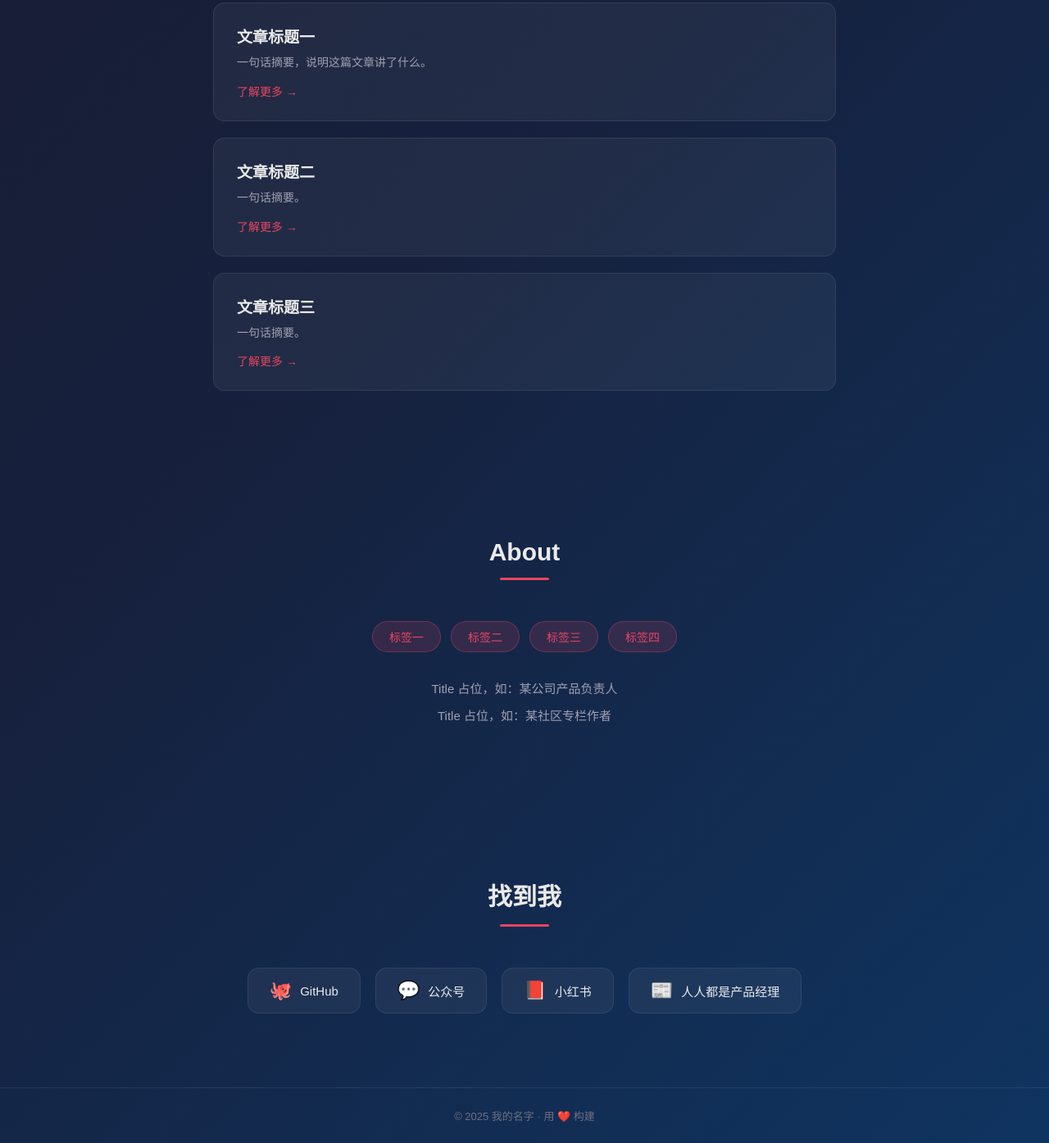
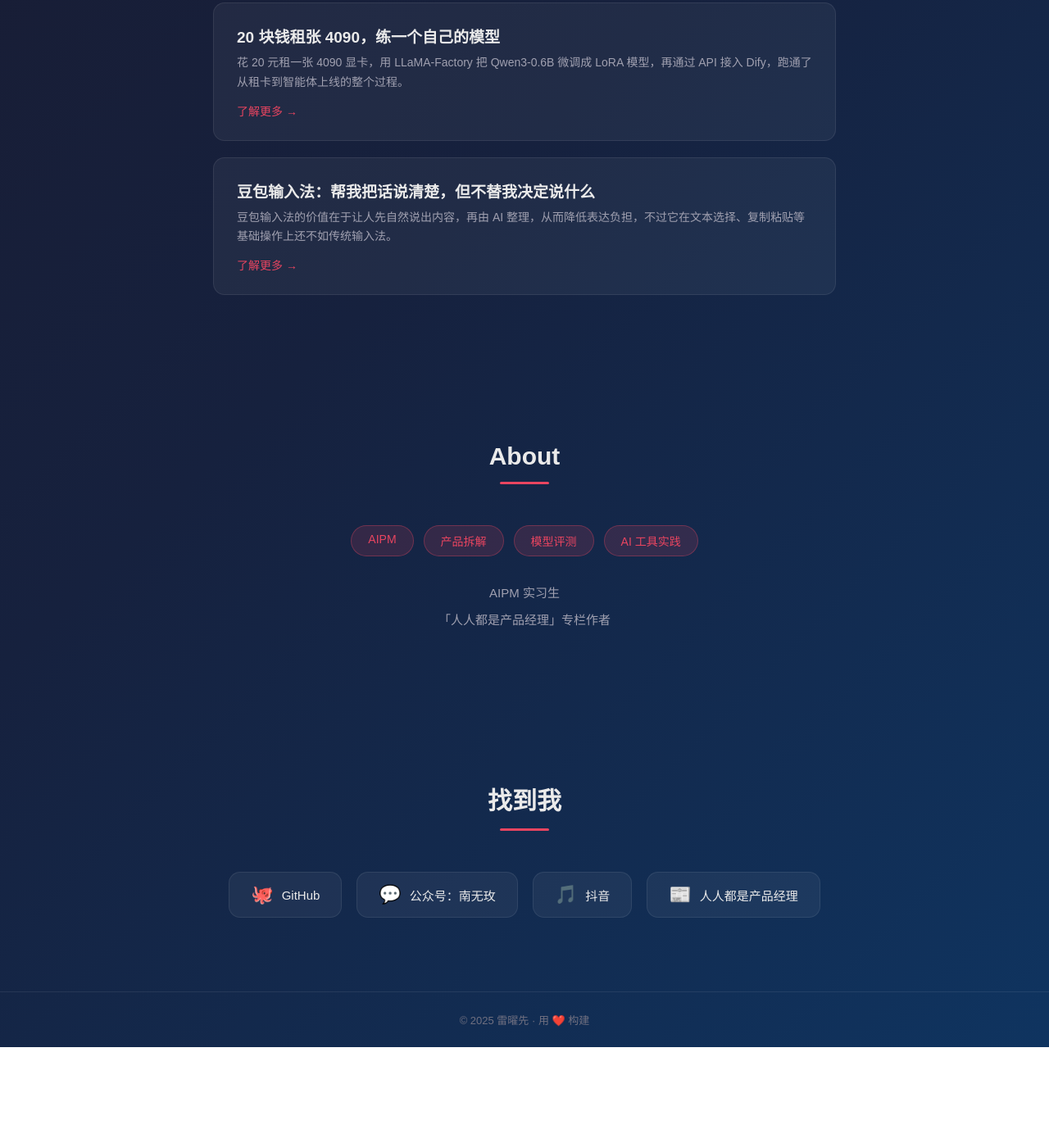
Before and after one commit to NanWuMei/Nanwumei-s-Personal-Homepage, a plain HTML site: page index.html in a window 1280 px wide. Shown: the part 918-2313 px from the top of the page at 82% size. After the commit the page ends 2196 px from the top, so only its background shows below. Drawn offline with Linux system fonts and the light colour scheme.

Commit message:
Update index.html

```diff
--- a/index.html
+++ b/index.html
@@ -3,7 +3,7 @@
 <head>
 <meta charset="UTF-8">
 <meta name="viewport" content="width=device-width, initial-scale=1.0">
-<title>我的名字</title>
+<title>雷曜先</title>
 <style>
   * { margin: 0; padding: 0; box-sizing: border-box; }
   body {
@@ -122,8 +122,8 @@
 
 <header id="home">
   <div class="avatar">👋</div>
-  <h1>你好，我是 <span>你的名字</span></h1>
-  <p>一句话介绍自己，写在这里。</p>
+  <h1>你好，我是 <span>雷曜先</span></h1>
+  <p>AIPM 实习生，乐于拆解与评测产品，落地实用的 skills 与工具。</p>
   <a class="btn" href="#articles">看看我的文章</a>
 </header>
 
@@ -132,19 +132,14 @@
   <h2>文章</h2>
   <div class="articles">
     <div class="article">
-      <h3>文章标题一</h3>
-      <p>一句话摘要，说明这篇文章讲了什么。</p>
-      <a href="https://www.woshipm.com/" target="_blank">了解更多 →</a>
+      <h3>20 块钱租张 4090，练一个自己的模型</h3>
+      <p>花 20 元租一张 4090 显卡，用 LLaMA-Factory 把 Qwen3-0.6B 微调成 LoRA 模型，再通过 API 接入 Dify，跑通了从租卡到智能体上线的整个过程。</p>
+      <a href="https://mp.weixin.qq.com/s/7GFbOJSg6T1-2VCRvGgGww" target="_blank">了解更多 →</a>
     </div>
     <div class="article">
-      <h3>文章标题二</h3>
-      <p>一句话摘要。</p>
-      <a href="https://mp.weixin.qq.com/" target="_blank">了解更多 →</a>
-    </div>
-    <div class="article">
-      <h3>文章标题三</h3>
-      <p>一句话摘要。</p>
-      <a href="https://www.woshipm.com/" target="_blank">了解更多 →</a>
+      <h3>豆包输入法：帮我把话说清楚，但不替我决定说什么</h3>
+      <p>豆包输入法的价值在于让人先自然说出内容，再由 AI 整理，从而降低表达负担，不过它在文本选择、复制粘贴等基础操作上还不如传统输入法。</p>
+      <a href="https://mp.weixin.qq.com/s/OL9-xXK5csdlAFoP4PBE9w" target="_blank">了解更多 →</a>
     </div>
   </div>
 </section>
@@ -154,14 +149,14 @@
   <h2>About</h2>
   <div class="about-box">
     <div class="tags">
-      <span class="tag">标签一</span>
-      <span class="tag">标签二</span>
-      <span class="tag">标签三</span>
-      <span class="tag">标签四</span>
+      <span class="tag">AIPM</span>
+      <span class="tag">产品拆解</span>
+      <span class="tag">模型评测</span>
+      <span class="tag">AI 工具实践</span>
     </div>
     <ul class="titles">
-      <li>Title 占位，如：某公司产品负责人</li>
-      <li>Title 占位，如：某社区专栏作者</li>
+      <li>AIPM 实习生</li>
+      <li>「人人都是产品经理」专栏作者</li>
     </ul>
   </div>
 </section>
@@ -170,14 +165,14 @@
 <section id="links">
   <h2>找到我</h2>
   <div class="socials">
-    <a href="https://github.com/" target="_blank"><span class="icon">🐙</span>GitHub</a>
-    <a href="https://mp.weixin.qq.com/" target="_blank"><span class="icon">💬</span>公众号</a>
-    <a href="https://www.xiaohongshu.com/" target="_blank"><span class="icon">📕</span>小红书</a>
-    <a href="https://www.woshipm.com/" target="_blank"><span class="icon">📰</span>人人都是产品经理</a>
+    <a href="https://github.com/NanWuMei" target="_blank"><span class="icon">🐙</span>GitHub</a>
+    <a href="https://mp.weixin.qq.com/s/7GFbOJSg6T1-2VCRvGgGww" target="_blank"><span class="icon">💬</span>公众号：南无玫</a>
+    <a href="https://www.douyin.com/user/MS4wLjABAAAAZ7iC_z6dYLLaYMW0lbPYiJ5HVkLRLNi0g50871xNRGk" target="_blank"><span class="icon">🎵</span>抖音</a>
+    <a href="https://www.woshipm.com/u/1661737" target="_blank"><span class="icon">📰</span>人人都是产品经理</a>
   </div>
 </section>
 
-<footer>© 2025 我的名字 · 用 ❤️ 构建</footer>
+<footer>© 2025 雷曜先 · 用 ❤️ 构建</footer>
 
 </body>
 </html>
```
